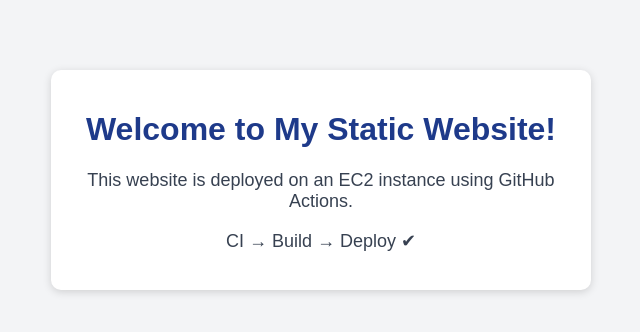
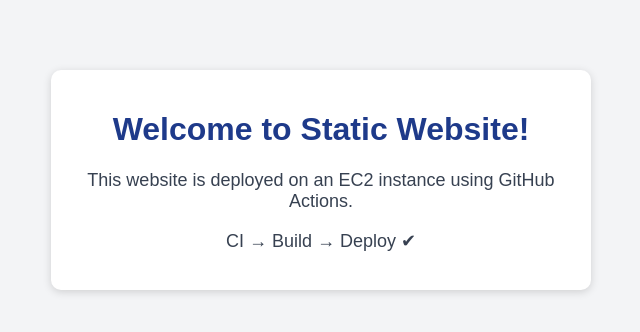
Before and after one commit to Prav1619/web-github-actions, a plain HTML site: page index.html in a window 1280 px wide. Shown: the whole page, without its empty margins (319-959 px from the left). Drawn offline with Linux system fonts and the light colour scheme.

Commit message:
Update welcome message in index.html

```diff
--- a/index.html
+++ b/index.html
@@ -33,7 +33,7 @@
 
 <body>
     <div class="box">
-        <h1>Welcome to My Static Website!</h1>
+        <h1>Welcome to Static Website!</h1>
         <p>This website is deployed on an EC2 instance using GitHub Actions.</p>
         <p>CI → Build → Deploy ✔</p>
     </div>
```
